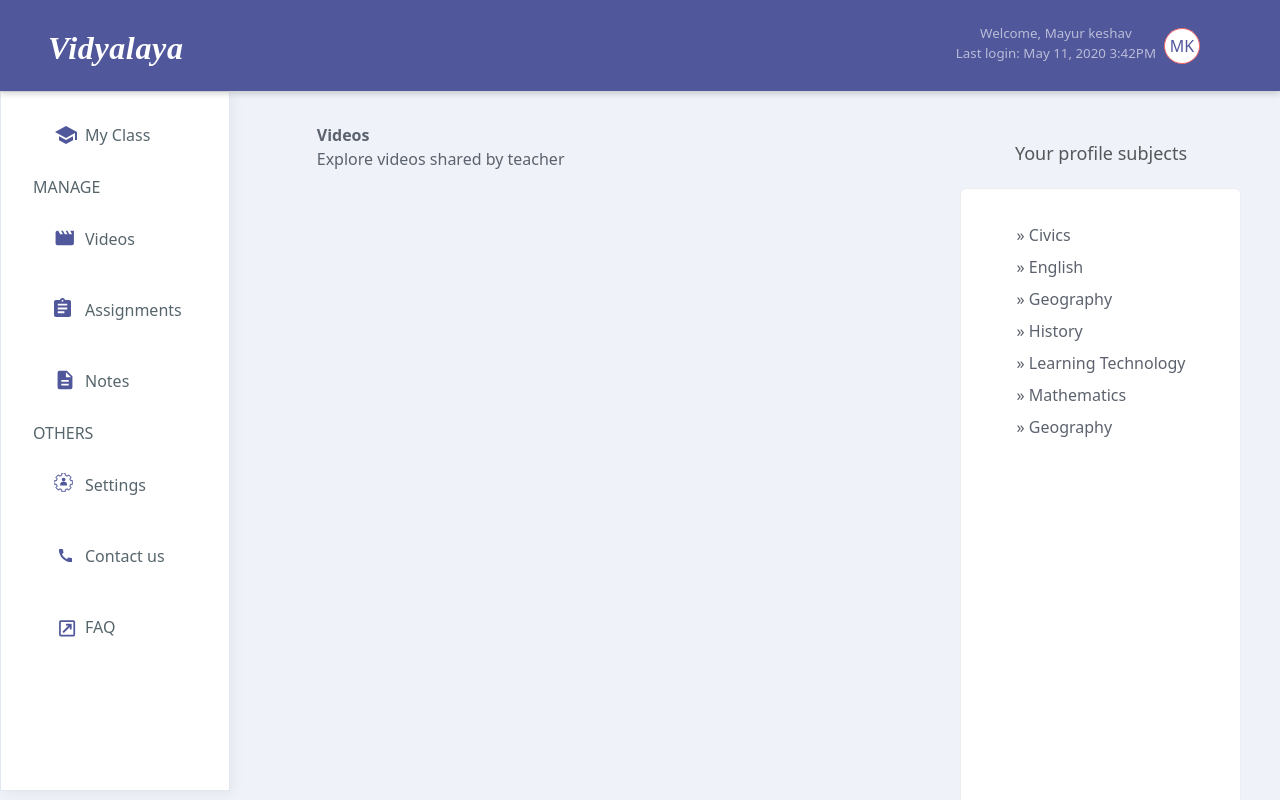
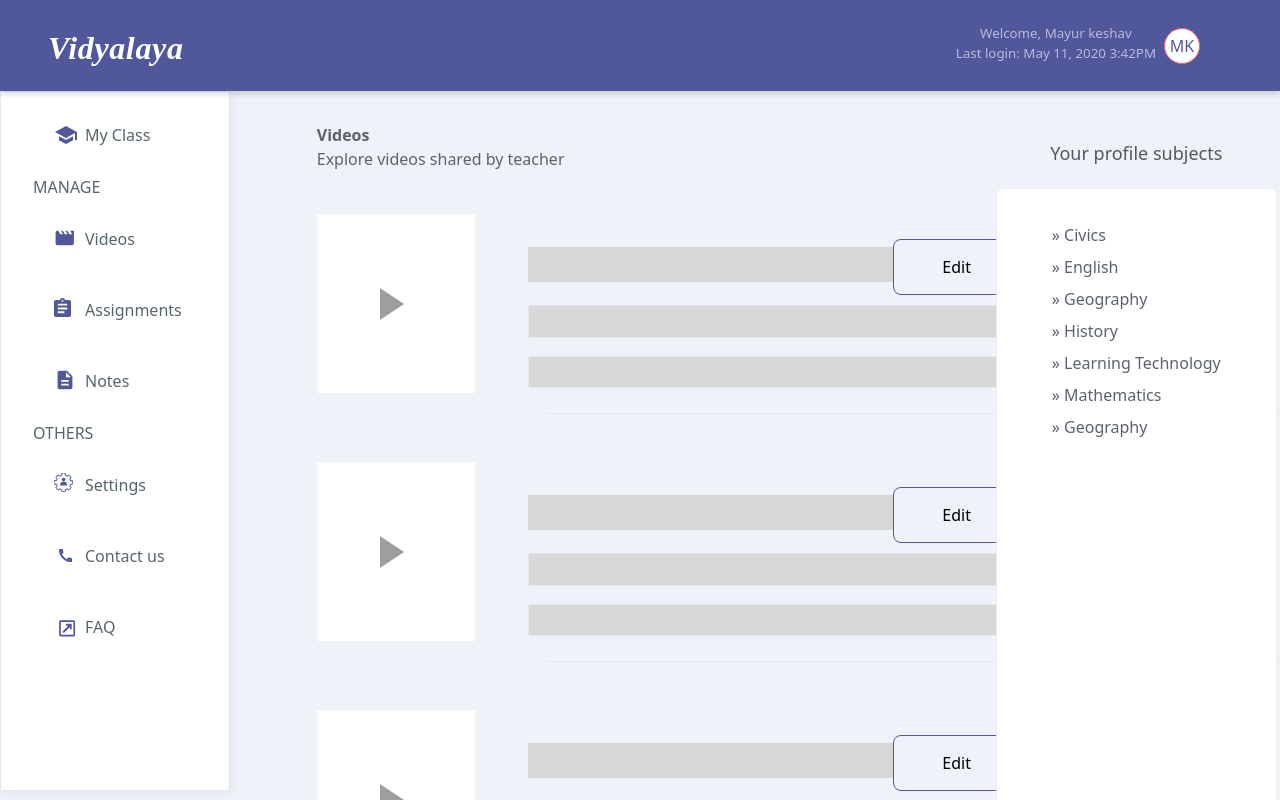
Before and after one commit to fir0j/vidyalaya.live, a React (Create React App) app: page / in a window 1280 px wide. Both pictures are taken after a click on the element "Student". Built offline with nearby package versions, Linux system fonts and the light colour scheme.

Commit message:
add student video page

```diff
--- a/src/components/student/Topbar.student.component.jsx
+++ b/src/components/student/Topbar.student.component.jsx
@@ -9,9 +9,9 @@ export const StudentTopbar = () => (
 					<p className="flex-none">Welcome, Mayur keshav</p>
 					<p className="flex-none">Last login: May 11, 2020 3:42PM</p>
 				</div>
-				<p className="flex-none profile-icon rounded-full border border-red-500 flex-center">
+				<div className="flex-none profile-icon rounded-full border border-red-500 flex-center">
 					<p>MK</p>
-				</p>
+				</div>
 			</div>
 		</div>
 	</div>
--- a/src/components/student/pages/Video.student.page.jsx
+++ b/src/components/student/pages/Video.student.page.jsx
@@ -6,5 +6,77 @@ export const StudentVideo = () => (
 		<div className="w-full flex justify-start">
 			<p className="assignment-subtopic w-full">Explore videos shared by teacher</p>
 		</div>
+
+		<div className="video-container w-full flex justify-between">
+			<div className="thumbnail flex-center ">
+				<p className="play-icon w-8 h-8" />
+			</div>
+			<div className="flex flex-col justify-between w-full mr-1">
+				<div className="flex justify-between">
+					<p className="video-title  w-full" />
+					<div className="edit-button flex items-center">
+						<p className="edit-title flex-center">Edit</p>
+						<div className="half-edit-button flex-center pt-2">
+							<p className="arrow-down-icon-navy w-8 h-8" />
+						</div>
+					</div>
+				</div>
+				<div className="w-full border video-disc-upper">
+					<p />
+				</div>
+				<div className="w-full  border video-disc-lower">
+					<p />
+				</div>
+			</div>
+		</div>
+		<hr className="video-line" />
+
+		<div className="video-container w-full flex justify-between">
+			<div className="thumbnail flex-center ">
+				<p className="play-icon w-8 h-8" />
+			</div>
+			<div className="flex flex-col justify-between w-full mr-1">
+				<div className="flex justify-between">
+					<p className="video-title  w-full" />
+					<div className="edit-button flex items-center">
+						<p className="edit-title flex-center">Edit</p>
+						<div className="half-edit-button flex-center pt-2">
+							<p className="arrow-down-icon-navy w-8 h-8" />
+						</div>
+					</div>
+				</div>
+				<div className="w-full border video-disc-upper">
+					<p />
+				</div>
+				<div className="w-full  border video-disc-lower">
+					<p />
+				</div>
+			</div>
+		</div>
+		<hr className="video-line" />
+
+		<div className="video-container w-full flex justify-between">
+			<div className="thumbnail flex-center ">
+				<p className="play-icon w-8 h-8" />
+			</div>
+			<div className="flex flex-col justify-between w-full mr-1">
+				<div className="flex justify-between">
+					<p className="video-title  w-full" />
+					<div className="edit-button flex items-center">
+						<p className="edit-title flex-center">Edit</p>
+						<div className="half-edit-button flex-center pt-2">
+							<p className="arrow-down-icon-navy w-8 h-8" />
+						</div>
+					</div>
+				</div>
+				<div className="w-full border video-disc-upper">
+					<p />
+				</div>
+				<div className="w-full  border video-disc-lower">
+					<p />
+				</div>
+			</div>
+		</div>
+		<hr className="video-line" />
 	</div>
 );
```
Also changed, not shown: src/css/framework/tailwind.custom.css, src/css/framework/tailwind.src.css, src/img/drop-down-arrow-blue.svg (added), src/img/play.svg (added).
